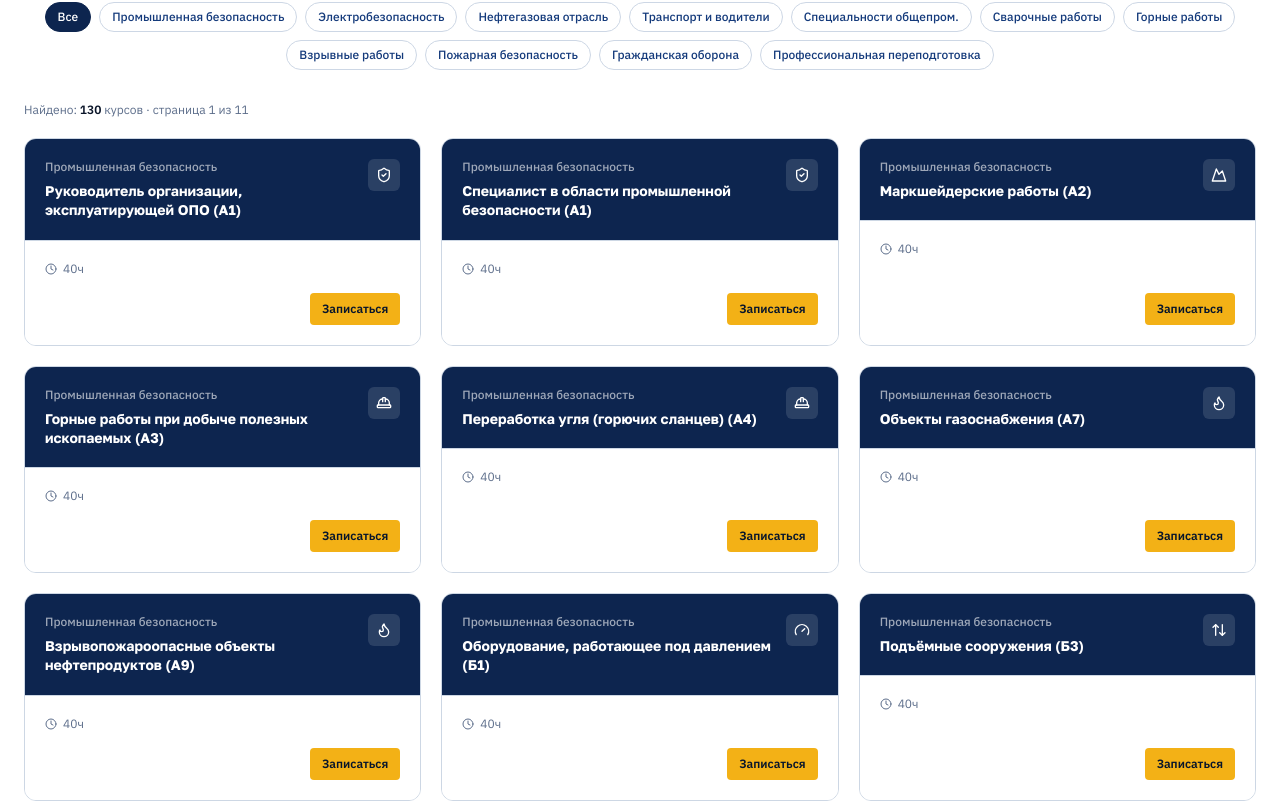
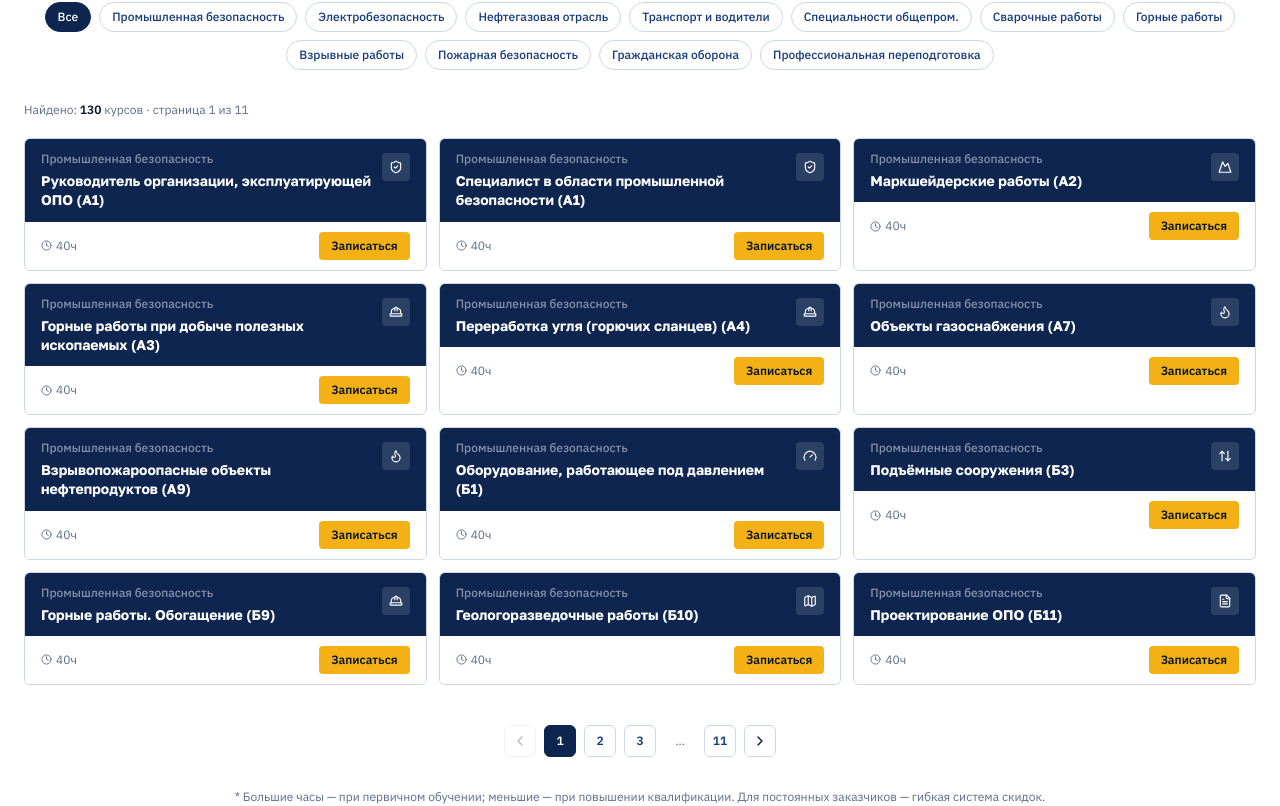
Before and after one commit to pr-poehali-dev/gorgazneft-website-migration, a React (Vite) app: page / in a window 1280 px wide. Shown: the part 4019-4825 px from the top of the page. Built offline with nearby package versions, Linux system fonts and the light colour scheme.

Commit message:
Компактизация окон курсов

```diff
--- a/src/components/sections/MainSections.tsx
+++ b/src/components/sections/MainSections.tsx
@@ -265,32 +265,30 @@ export default function MainSections() {
 
           {/* Cards */}
           {pagedCourses.length > 0 ? (
-            <div className="grid sm:grid-cols-2 lg:grid-cols-3 gap-5">
+            <div className="grid sm:grid-cols-2 lg:grid-cols-3 gap-3">
               {pagedCourses.map((c) => (
-                <div key={c.id} className="border border-border rounded-xl overflow-hidden hover:shadow-lg transition-all hover:-translate-y-0.5 group flex flex-col">
-                  <div className="p-5 border-b border-border flex items-start justify-between gap-3" style={{ background: "hsl(218,72%,18%)" }}>
+                <div key={c.id} className="border border-border rounded-lg overflow-hidden hover:shadow-md transition-all hover:-translate-y-0.5 group flex flex-col">
+                  <div className="px-4 py-3 flex items-start justify-between gap-2" style={{ background: "hsl(218,72%,18%)" }}>
                     <div className="flex-1 min-w-0">
-                      <div className="text-xs font-medium mb-1.5 text-white/60">{c.category}</div>
+                      <div className="text-xs font-medium mb-1 text-white/50">{c.category}</div>
                       <h3 className="font-golos font-bold text-white text-sm leading-snug">{c.title}</h3>
                     </div>
-                    <div className="flex-shrink-0 w-8 h-8 rounded-lg flex items-center justify-center" style={{ background: "rgba(255,255,255,0.12)" }}>
-                      <Icon name={c.icon} size={16} className="text-white" fallback="BookOpen" />
+                    <div className="flex-shrink-0 w-7 h-7 rounded flex items-center justify-center mt-0.5" style={{ background: "rgba(255,255,255,0.12)" }}>
+                      <Icon name={c.icon} size={14} className="text-white" fallback="BookOpen" />
                     </div>
                   </div>
-                  <div className="p-5 bg-white flex-1 flex flex-col justify-between">
-                    <div className="flex items-center gap-1.5 text-xs text-muted-foreground mb-4">
-                      <Icon name="Clock" size={12} />
+                  <div className="px-4 py-2.5 bg-white flex items-center justify-between">
+                    <div className="flex items-center gap-1 text-xs text-muted-foreground">
+                      <Icon name="Clock" size={11} />
                       <span>{c.hours}</span>
                     </div>
-                    <div className="flex items-center justify-end">
                     <a
                       href="#enrollment"
-                        className="inline-flex items-center gap-1.5 text-xs font-semibold px-3 py-2 rounded transition-opacity hover:opacity-80"
+                      className="inline-flex items-center text-xs font-semibold px-3 py-1.5 rounded transition-opacity hover:opacity-80"
                       style={{ background: "hsl(42,90%,52%)", color: "hsl(218,72%,10%)" }}
                     >
                       Записаться
                     </a>
-                    </div>
                   </div>
                 </div>
               ))}
```
Lines whose indentation alone changed are shown as unchanged.
